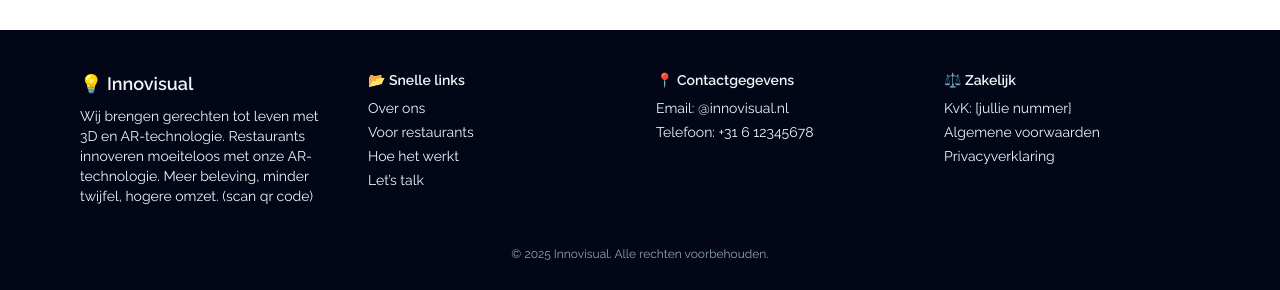
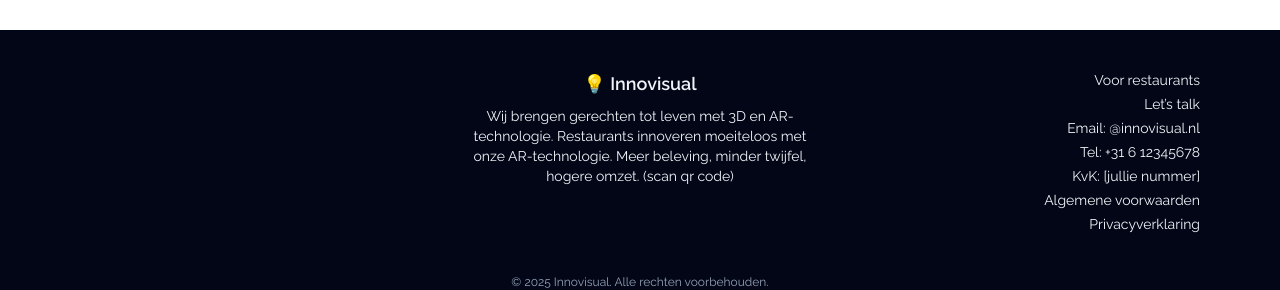
Before and after one commit to marthawerkflow/test-innovisual, a React (Vite) app: page /van-creatie-tot-beleving in a window 1280 px wide. Shown: the part 770-1060 px from the top of the page. Built offline with nearby package versions, Linux system fonts and the light colour scheme.

Commit message:
Footer layout aangepast en Raleway toegepast

```diff
--- a/src/components/Footer.tsx
+++ b/src/components/Footer.tsx
@@ -1,36 +1,23 @@
-Footer.tsx
 export function Footer() {
   return (
-    <footer className="bg-slate-950 text-slate-100 py-10 px-4 md:px-20">
-      <div className="grid grid-cols-1 md:grid-cols-4 gap-8 text-sm">
-        <div>
-          <h3 className="text-lg font-semibold mb-2">💡 Innovisual</h3>
+    <footer className="bg-slate-950 text-slate-100 py-10 px-4 md:px-20 font-raleway">
+      <div className="grid grid-cols-1 md:grid-cols-3 gap-8 text-sm items-start">
+
+        {/* Middenkolom met de tekst */}
+        <div className="md:col-start-2 text-center">
+          <p className="text-lg font-semibold mb-2">💡 Innovisual</p>
           <p>
             Wij brengen gerechten tot leven met 3D en AR-technologie. Restaurants innoveren moeiteloos met onze AR-technologie. Meer beleving, minder twijfel, hogere omzet. (scan qr code)
           </p>
         </div>
 
-        <div>
-          <h4 className="font-semibold mb-2">📂 Snelle links</h4>
+        {/* Rechterkolom met links & contactgegevens */}
+        <div className="space-y-3 md:text-right">
           <ul className="space-y-1">
-            <li><a href="/about" className="hover:underline">Over ons</a></li>
             <li><a href="/restaurants" className="hover:underline">Voor restaurants</a></li>
-            <li><a href="/how-it-works" className="hover:underline">Hoe het werkt</a></li>
             <li><a href="/contact" className="hover:underline">Let’s talk</a></li>
-          </ul>
-        </div>
-
-        <div>
-          <h4 className="font-semibold mb-2">📍 Contactgegevens</h4>
-          <ul className="space-y-1">
             <li>Email: <a href="mailto:info@innovisual.nl" className="hover:underline">@innovisual.nl</a></li>
-            <li>Telefoon: +31 6 12345678</li>
-          </ul>
-        </div>
-
-        <div>
-          <h4 className="font-semibold mb-2">⚖️ Zakelijk</h4>
-          <ul className="space-y-1">
+            <li>Tel: +31 6 12345678</li>
             <li>KvK: [jullie nummer]</li>
             <li><a href="/terms" className="hover:underline">Algemene voorwaarden</a></li>
             <li><a href="/privacy" className="hover:underline">Privacyverklaring</a></li>
```
